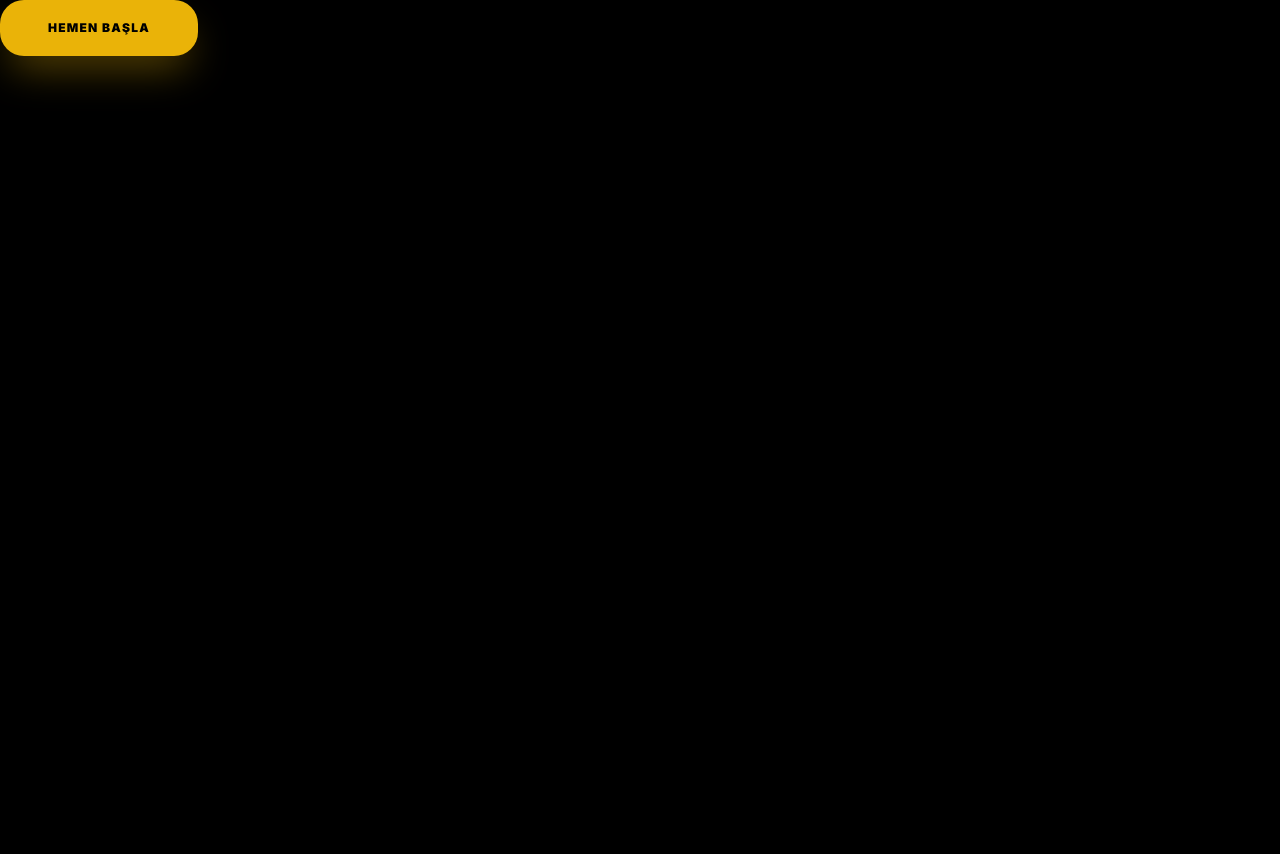
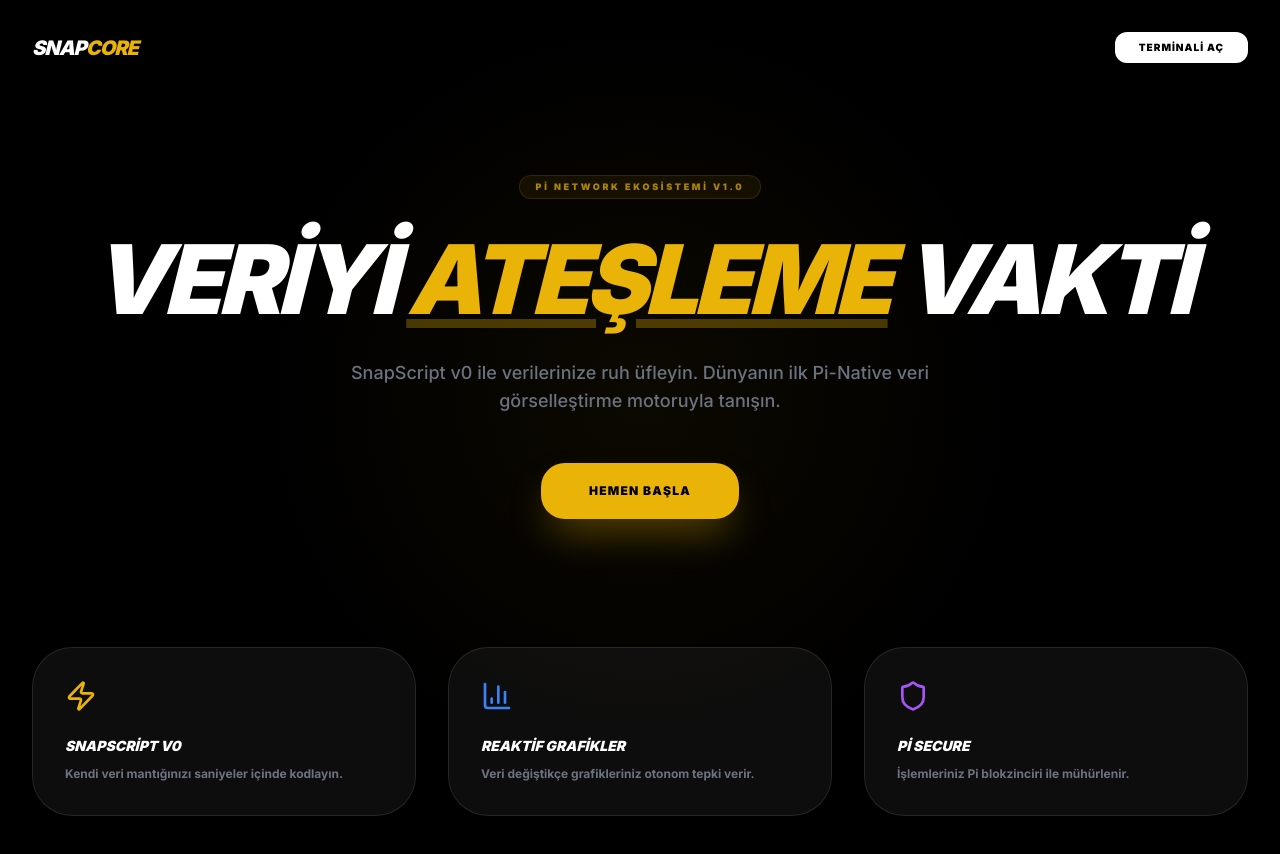
Before and after one commit to Bugsbuny24/tradepi, a Next.js app: page / in a window 1280 px wide. Shown: the top 854 px of the page. Before the commit the page ends 800 px from the top, so only its background shows below. Built offline with nearby package versions, Linux system fonts and the light colour scheme.

Commit message:
Update page.tsx

```diff
--- a/app/page.tsx
+++ b/app/page.tsx
@@ -1,46 +1,91 @@
-"use client"; // Etkileşim için şart
+"use client";
 
 import Link from "next/link";
 import { BarChart3, Zap, Shield } from "lucide-react";
-import { useEffect } from "react";
 
 export default function LandingPage() {
 
-  // Pi Browser ortamında SDK'yı manuel kontrol etmek için
   const handleStart = async () => {
+    // Window kontrolü ve Pi SDK doğrulaması
     if (typeof window !== "undefined" && window.Pi) {
       try {
-        // Kullanıcıyı Pi ile doğrula
         const scopes = ['username', 'payments'];
-        const auth = await window.Pi.authenticate(scopes, (payment) => {
+        const auth = await window.Pi.authenticate(scopes, (payment: any) => {
           console.log("Tamamlanmamış ödeme bulundu:", payment);
         });
 
         console.log("SnapLogic Girişi Başarılı:", auth.user.username);
-        // Doğrulama sonrası /auth veya /terminal sayfasına yönlendir
+        // Başarılı girişte terminale yönlendir
+        window.location.href = "/auth";
       } catch (err) {
         console.error("Pi Auth Hatası:", err);
+        alert("Giriş yapılamadı, lütfen Pi Browser kullanın.");
       }
     } else {
-      alert("Lütfen Pi Browser üzerinden giriş yapın!");
+      alert("Pi SDK hazır değil veya Pi Browser dışındasınız!");
     }
   };
 
   return (
     <div className="min-h-screen bg-black text-white overflow-hidden">
-      {/* ... Mevcut Tasarım Kodların ... */}
+      {/* Arka Plan Efekti */}
+      <div className="absolute top-0 left-1/2 -translate-x-1/2 w-full h-full bg-[radial-gradient(circle_at_center,_var(--tw-gradient-stops))] from-yellow-500/10 via-transparent to-transparent opacity-50 pointer-events-none" />
 
-      {/* Hero Alanındaki Butonu Güncelleyelim */}
-      <div className="flex flex-col md:flex-row gap-4">
+      {/* Navigasyon */}
+      <nav className="relative z-10 max-w-7xl mx-auto p-8 flex justify-between items-center">
+        <div className="text-xl font-black italic tracking-tighter uppercase">
+          Snap<span className="text-yellow-500">Core</span>
+        </div>
         <button
           onClick={handleStart}
-          className="bg-yellow-500 text-black px-12 py-5 rounded-[24px] font-black uppercase tracking-widest text-xs hover:scale-105 transition-all shadow-[0_20px_40px_-10px_rgba(234,179,8,0.4)]"
+          className="bg-white text-black px-6 py-2 rounded-xl font-black text-[10px] uppercase tracking-widest hover:bg-yellow-500 transition-all"
         >
-          Hemen Başla
+          Terminali Aç
         </button>
-      </div>
+      </nav>
 
-      {/* ... Özellikler Bölümü ... */}
+      {/* Hero Alanı */}
+      <main className="relative z-10 max-w-7xl mx-auto px-8 pt-20 pb-32 flex flex-col items-center text-center">
+        <div className="inline-block bg-yellow-500/10 border border-yellow-500/20 px-4 py-1 rounded-full text-[9px] font-black text-yellow-500 uppercase tracking-[0.3em] mb-8 animate-pulse">
+          Pi Network Ekosistemi v1.0
+        </div>
+
+        <h1 className="text-5xl md:text-8xl font-black italic tracking-tighter uppercase leading-[0.9] mb-8">
+          Veriyi <span className="text-yellow-500 underline decoration-yellow-500/30">Ateşleme</span> Vakti
+        </h1>
+
+        <p className="max-w-2xl text-gray-500 text-sm md:text-lg font-medium mb-12 leading-relaxed">
+          SnapScript v0 ile verilerinize ruh üfleyin. Dünyanın ilk Pi-Native veri görselleştirme motoruyla tanışın.
+        </p>
+
+        <div className="flex flex-col md:flex-row gap-4">
+          <button
+            onClick={handleStart}
+            className="bg-yellow-500 text-black px-12 py-5 rounded-[24px] font-black uppercase tracking-widest text-xs hover:scale-105 transition-all shadow-[0_20px_40px_-10px_rgba(234,179,8,0.4)]"
+          >
+            Hemen Başla
+          </button>
+        </div>
+      </main>
+
+      {/* Özellikler */}
+      <section className="relative z-10 max-w-7xl mx-auto px-8 grid grid-cols-1 md:grid-cols-3 gap-8 pb-20">
+        <div className="p-8 rounded-[40px] bg-white/5 border border-white/10">
+          <Zap className="text-yellow-500 mb-6" size={32} />
+          <h3 className="text-sm font-black uppercase mb-2 italic">SnapScript v0</h3>
+          <p className="text-xs text-gray-500 font-bold leading-relaxed">Kendi veri mantığınızı saniyeler içinde kodlayın.</p>
+        </div>
+        <div className="p-8 rounded-[40px] bg-white/5 border border-white/10">
+          <BarChart3 className="text-blue-500 mb-6" size={32} />
+          <h3 className="text-sm font-black uppercase mb-2 italic">Reaktif Grafikler</h3>
+          <p className="text-xs text-gray-500 font-bold leading-relaxed">Veri değiştikçe grafikleriniz otonom tepki verir.</p>
+        </div>
+        <div className="p-8 rounded-[40px] bg-white/5 border border-white/10">
+          <Shield className="text-purple-500 mb-6" size={32} />
+          <h3 className="text-sm font-black uppercase mb-2 italic">Pi Secure</h3>
+          <p className="text-xs text-gray-500 font-bold leading-relaxed">İşlemleriniz Pi blokzinciri ile mühürlenir.</p>
+        </div>
+      </section>
     </div>
   );
 }
```
